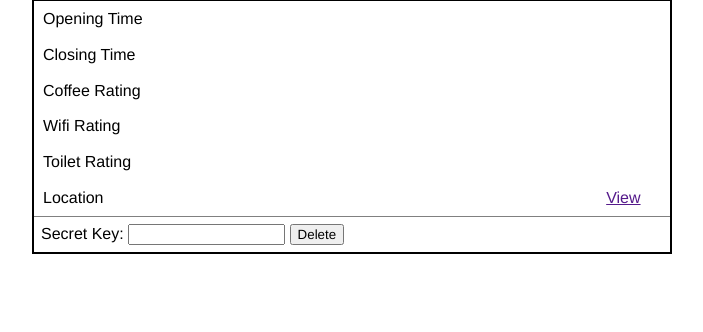
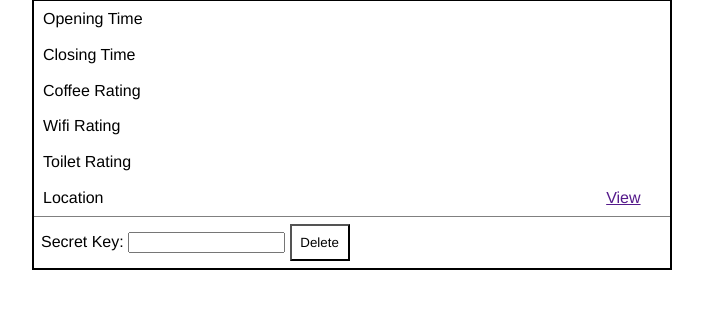
Before and after one commit to Ishan2608/Cafe-and-Wifi-Website-CiFi, a Flask app: page /cafe/1 in a window 1280 px wide. Shown: the part 204-536 px from the top of the page, without its empty margins (288-991 px from the left). Run offline with Flask 2, Linux system fonts and the light colour scheme; data that the repository does not hold is empty.

```diff
--- a/static/style.css
+++ b/static/style.css
@@ -77,8 +77,9 @@ form p{
     margin: 0%;
     width: 40%;
 }
+
 .field{
-    margin: 0%
+    margin: 0%;
     width: 50%;
 }
 
@@ -88,7 +89,7 @@ form p{
 }
 
 input[type="submit"]{
-    padding: 1.4%:
+    padding: 1.4%;
     background-color: white;
     color: black;
 }
@@ -103,6 +104,7 @@ table{
     border-spacing: 0%;
     font-size: 1.1rem;
 }
+
 tr{
     padding: 10%;
     margin: 5%;
@@ -114,9 +116,11 @@ td, th{
     margin: 0%;
     padding: 10px;
 }
+
 th{
     font-size: 20px;
 }
+
 .nothing{
     text-align: center;
 }
```
